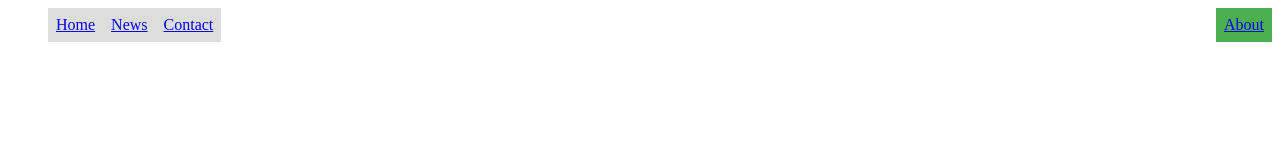
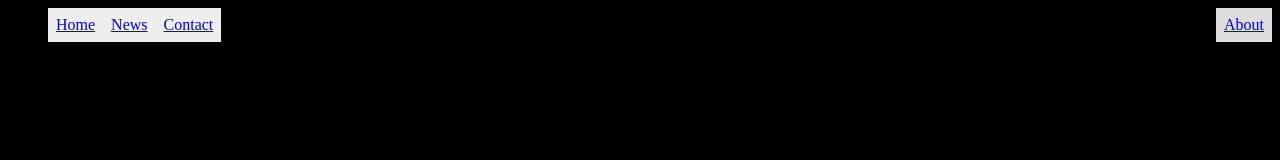
Before and after one commit to alexandredelaitre/alexandredelaitre.github.io, a plain HTML site: page index.html in a window 1280 px wide. Drawn offline with Linux system fonts and the light colour scheme.

Commit message:
Update index.html

```diff
--- a/index.html
+++ b/index.html
@@ -12,13 +12,16 @@ li {
 a {
   display: block;
   padding: 8px;
+  background-color: #eeeeee;
+}
+ul {
+  background-color: #eeeeee;
+}
+.active {
   background-color: #dddddd;
 }
-ul {
-  background-color: #dddddd;
-}
-.active {
-  background-color: #4CAF50;
+body{
+  background-color: black;
 }
 
 </style>
```
